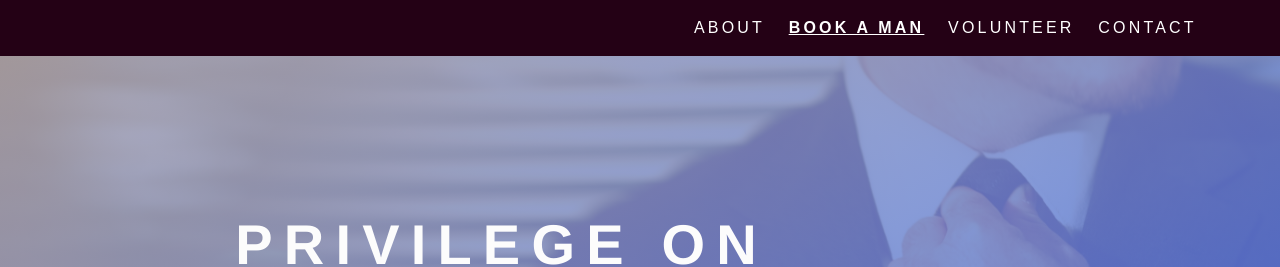
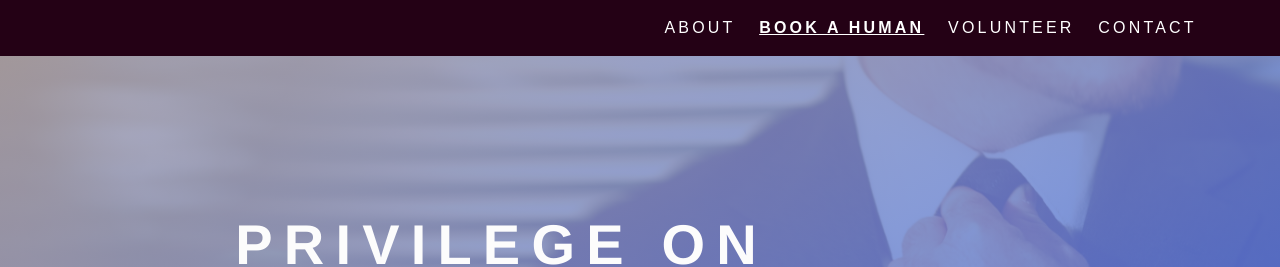
Before and after one commit to privilegenow/privilegenow.github.io, a Jekyll site: the page built from index.html, in a window 1280 px wide. Shown: the top 267 px of the page. Built offline with Jekyll 4.4.1, drawn with Linux system fonts in a browser that asks for light colours; nearby versions of some CDN libraries; some web fonts are replaced.

Commit message:
new title

```diff
--- a/_layouts/main.html
+++ b/_layouts/main.html
@@ -4,7 +4,7 @@ layout: default
 
   <div class="fixed top-0 right-0 px3 py2 nav-item">
     <span class="caps" style="padding-right:1.5vw;"><a href="/#about">About</a></span>
-    <span class="caps important" style="padding-right:1.5vw;"><a href="/#book">Book a man</a></span>
+    <span class="caps important" style="padding-right:1.5vw;"><a href="/#book">Book a human</a></span>
     <span class="caps" style="padding-right:1.5vw;"><a href="/#volunteer">Volunteer</a></span>
     <span class="caps" style="padding-right:1.5vw;"><a href="/#contact">Contact</a></span>
   </div>
```
